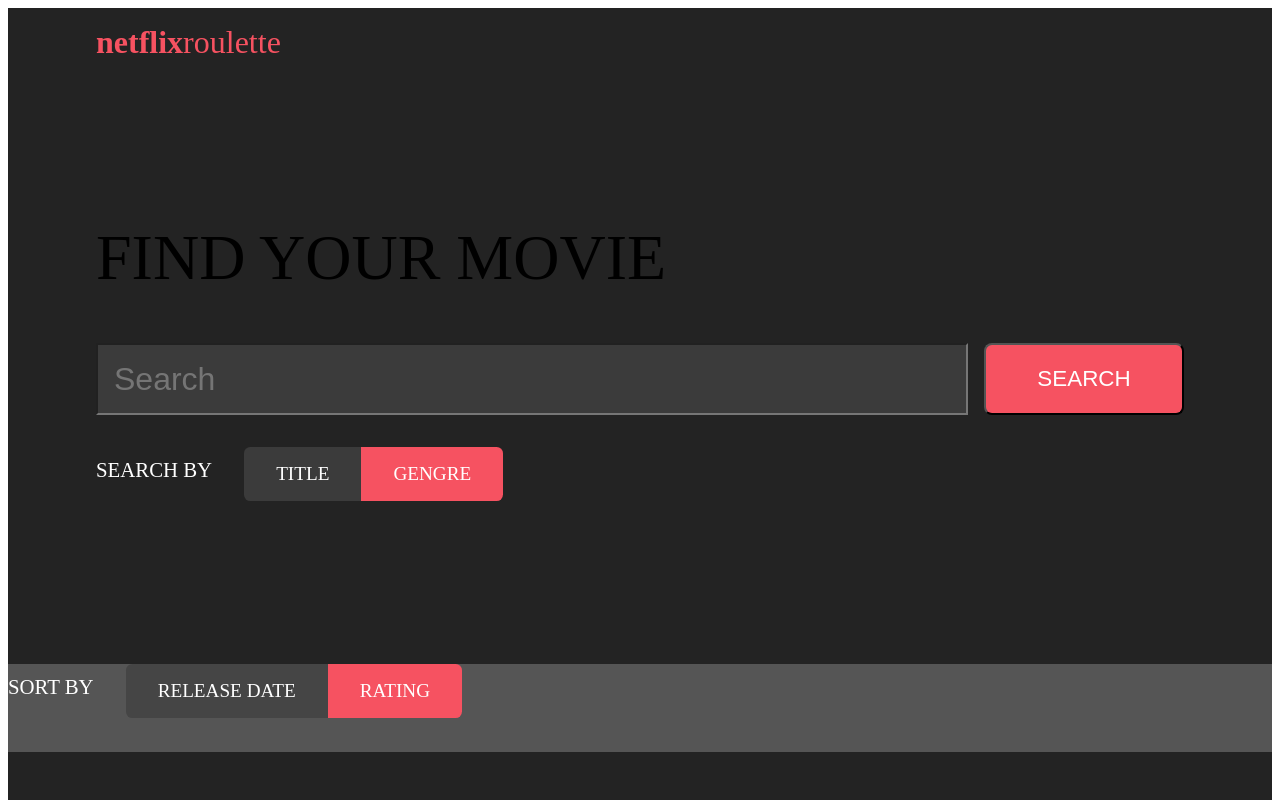
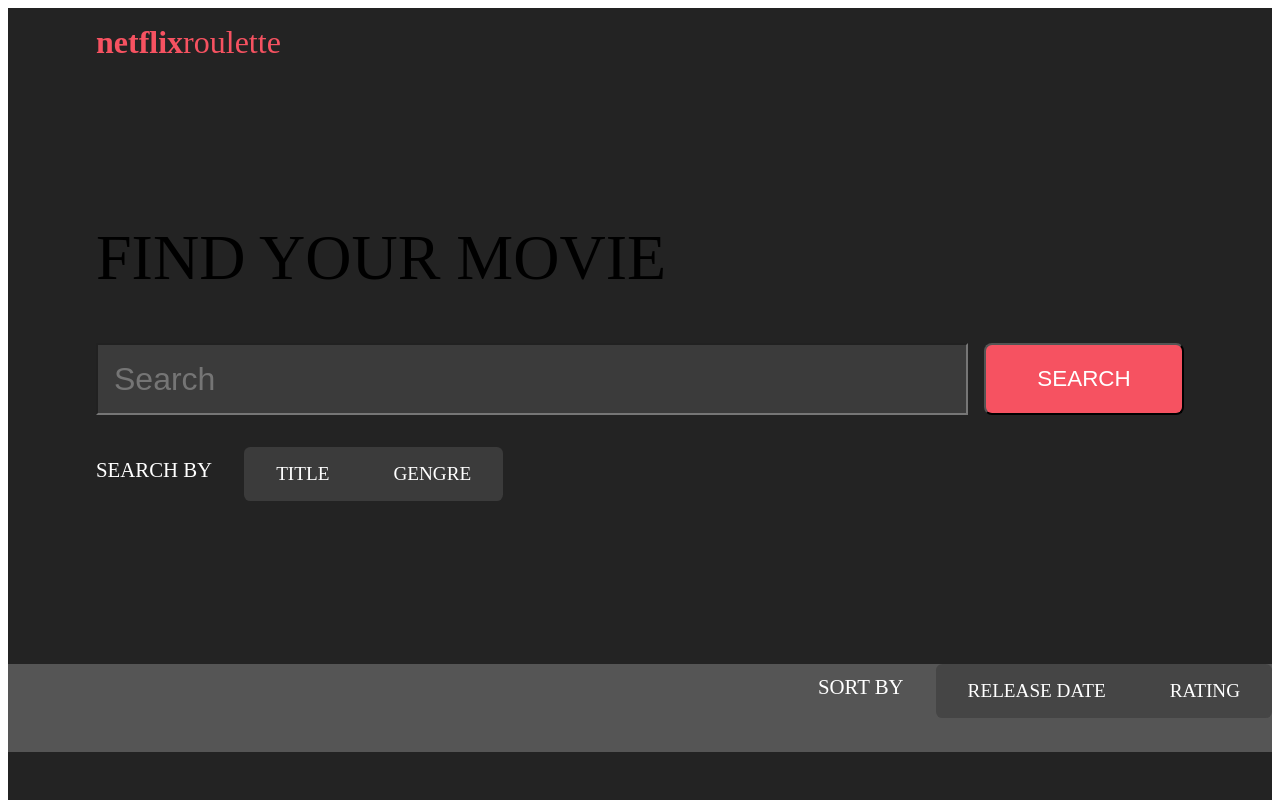
Before and after one commit to IvanHrushevich/movies, a React app: page / in a window 1280 px wide. Shown: the top 800 px of the page. Built offline with nearby package versions, Linux system fonts and the light colour scheme.

Commit message:
fix: minor UI fixes

```diff
--- a/src/components/Content/Content.module.scss
+++ b/src/components/Content/Content.module.scss
@@ -10,7 +10,7 @@
 .cardsWrapper {
   display: flex;
   flex-direction: row;
-  justify-content: flex-start;
+  justify-content: center;
   flex-wrap: wrap;
   max-width: 144rem;
   margin: 0 auto;
--- a/src/components/SortPanel/SortPanel.js
+++ b/src/components/SortPanel/SortPanel.js
@@ -5,7 +5,7 @@ import { SortControl } from '../UI/index';
 
 export const SortPanel = () => (
   <section className={classes.section}>
-    <div className="container-global">
+    <div className={`container-global ${classes.panelContainer}`}>
       <SortControl
         title="sort by"
         btn1Label="release date"
--- a/src/components/SortPanel/SortPanel.module.scss
+++ b/src/components/SortPanel/SortPanel.module.scss
@@ -3,5 +3,9 @@
 .section {
   background-color: $sort-panel-color;
   height: 5.5rem;
+}
+
+.panelContainer {
   display: flex;
+  justify-content: flex-end;
 }
--- a/src/components/UI/SortControl/SortControl.js
+++ b/src/components/UI/SortControl/SortControl.js
@@ -4,7 +4,7 @@ import classes from './SortControl.module.scss';
 
 export const SortControl = ({ title, btn1Label, btn2Label, inputName }) => (
   <div className={classes.container}>
-    <span className={classes.title}>{title.toUpperCase()}</span>
+    <span className={classes.title}>{title}</span>
 
     <input
       className={classes.input}
@@ -21,7 +21,6 @@ export const SortControl = ({ title, btn1Label, btn2Label, inputName }) => (
       type="radio"
       name={inputName}
       id={btn2Label}
-      checked
     />
     <label className={classes.label} for={btn2Label}>
       {btn2Label}
--- a/src/components/UI/SortControl/SortControl.module.scss
+++ b/src/components/UI/SortControl/SortControl.module.scss
@@ -12,6 +12,7 @@
   margin-top: 0.7rem;
   margin-right: 2rem;
   color: $white;
+  text-transform: uppercase;
 }
 
 .input {
```
Also changed, not shown: 1 other file (tests, documents, lock files or other folders).
